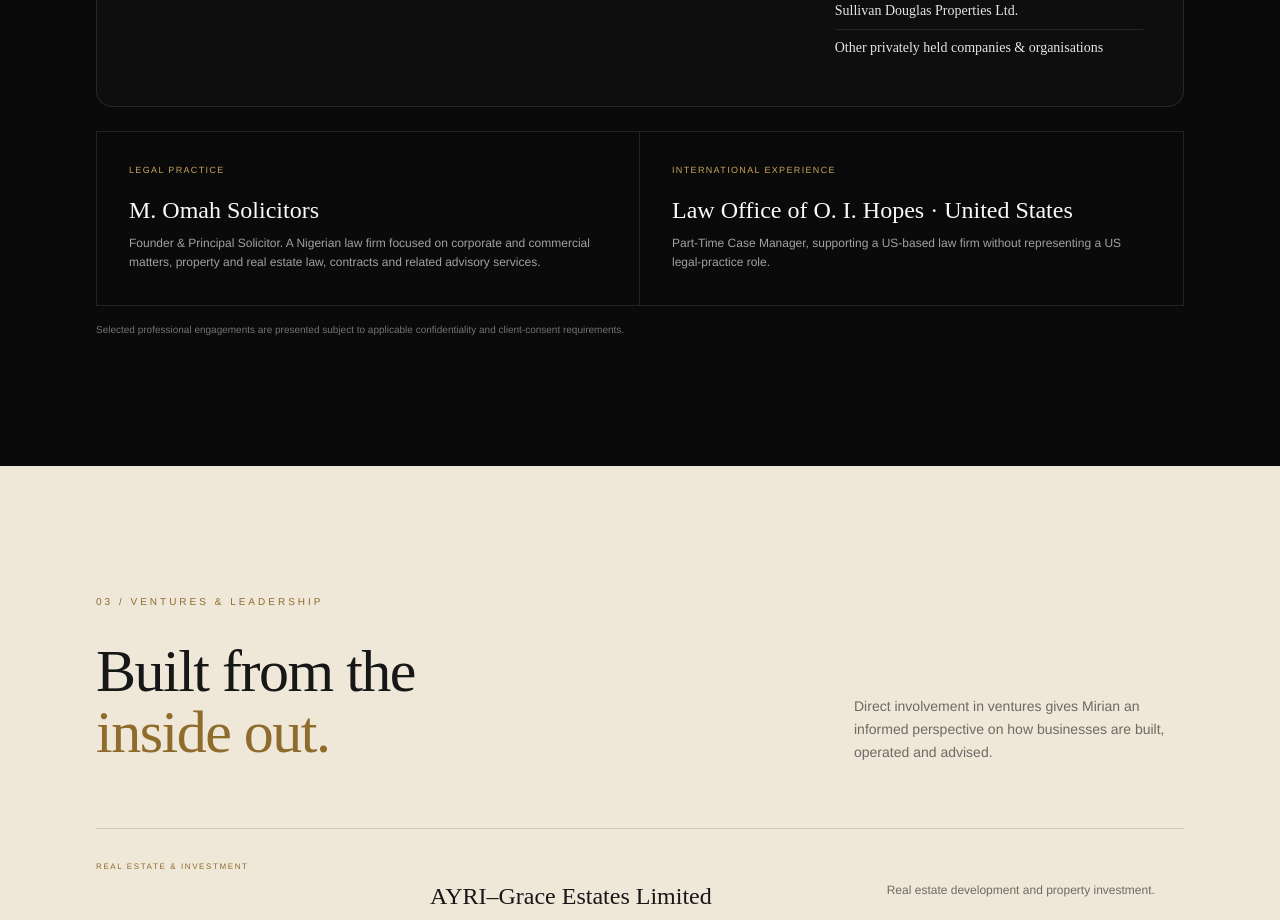
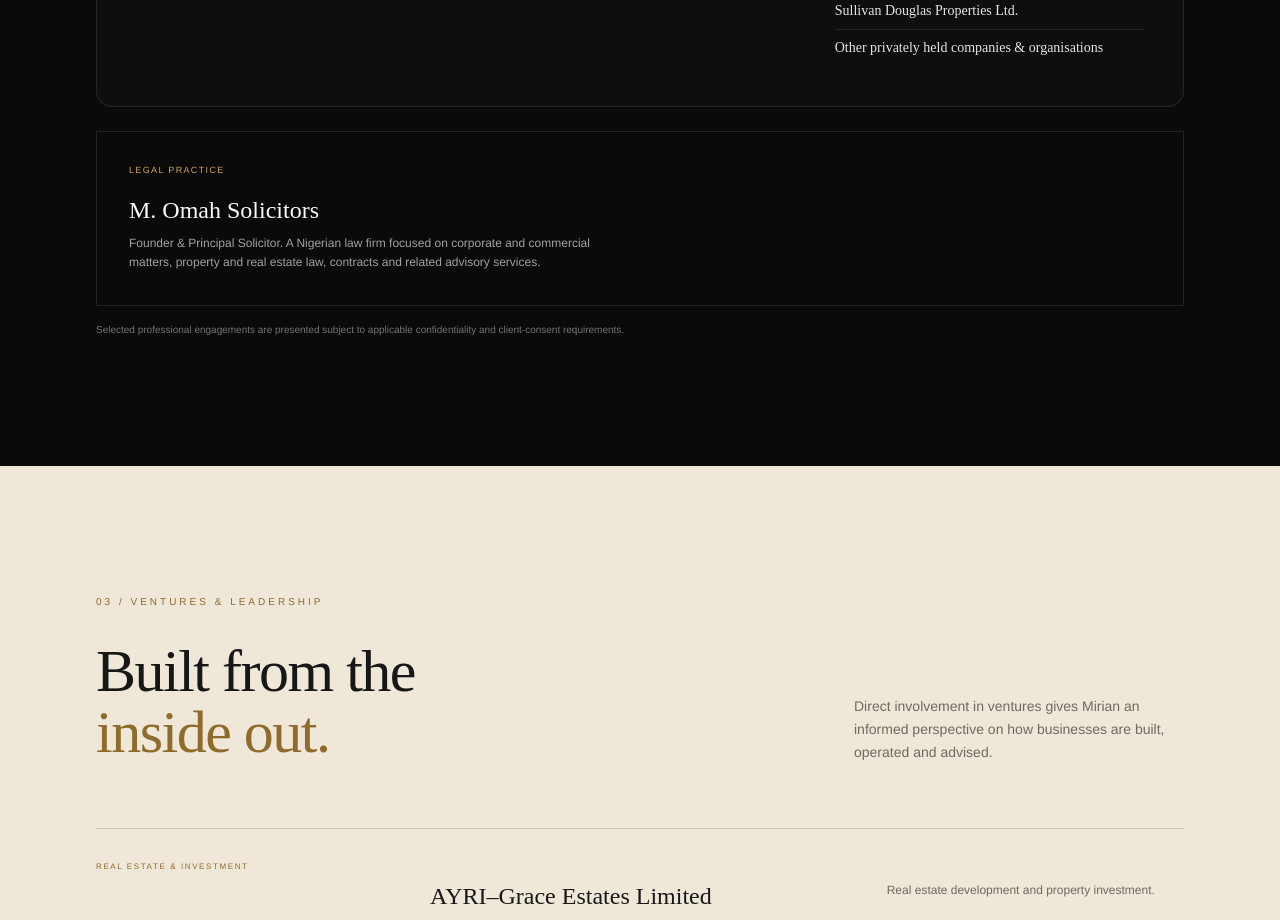
Before and after one commit to Charleslogan99/mimmie-portfolio, a Next.js app: page / in a window 1280 px wide. Shown: the part 3140-4060 px from the top of the page. Built offline with nearby package versions, Linux system fonts and the light colour scheme.

Commit message:
fix on ui

```diff
--- a/src/app/page.js
+++ b/src/app/page.js
@@ -305,11 +305,11 @@
             <h3 className="mt-4 font-serif text-2xl font-normal text-neutral-50">M. Omah Solicitors</h3>
             <p className="mt-2 text-xs leading-relaxed text-neutral-400">Founder &amp; Principal Solicitor. A Nigerian law firm focused on corporate and commercial matters, property and real estate law, contracts and related advisory services.</p>
           </article>
-          <article className="p-7 sm:p-8">
+          {/* <article className="p-7 sm:p-8">
             <p className="text-[9px] uppercase tracking-[0.15em] text-[#c9a45c]">International experience</p>
             <h3 className="mt-4 font-serif text-2xl font-normal text-neutral-50">Law Office of O. I. Hopes · United States</h3>
             <p className="mt-2 text-xs leading-relaxed text-neutral-400">Part-Time Case Manager, supporting a US-based law firm without representing a US legal-practice role.</p>
-          </article>
+          </article> */}
         </div>
         <p className="mt-4 text-[10px] leading-relaxed text-neutral-500">Selected professional engagements are presented subject to applicable confidentiality and client-consent requirements.</p>
       </section>
```
